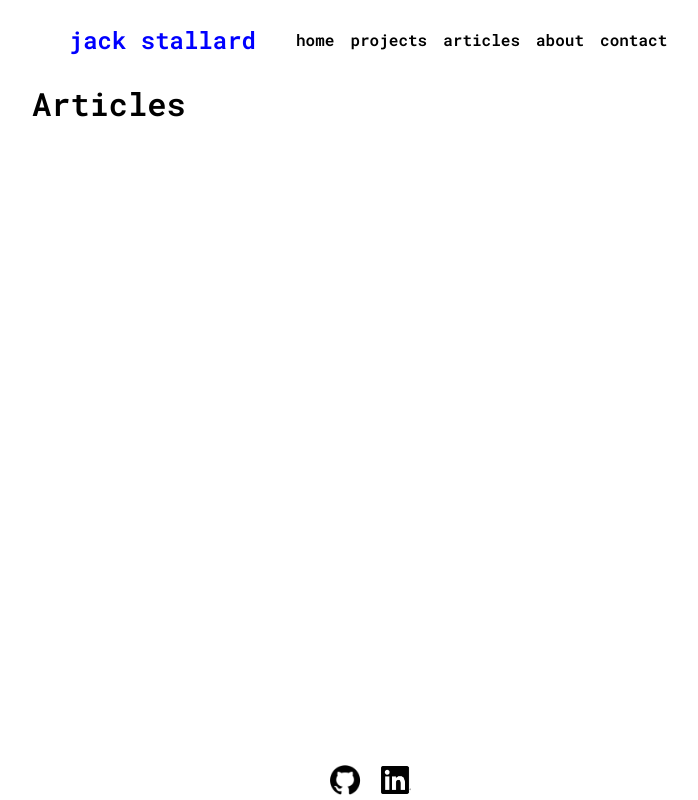
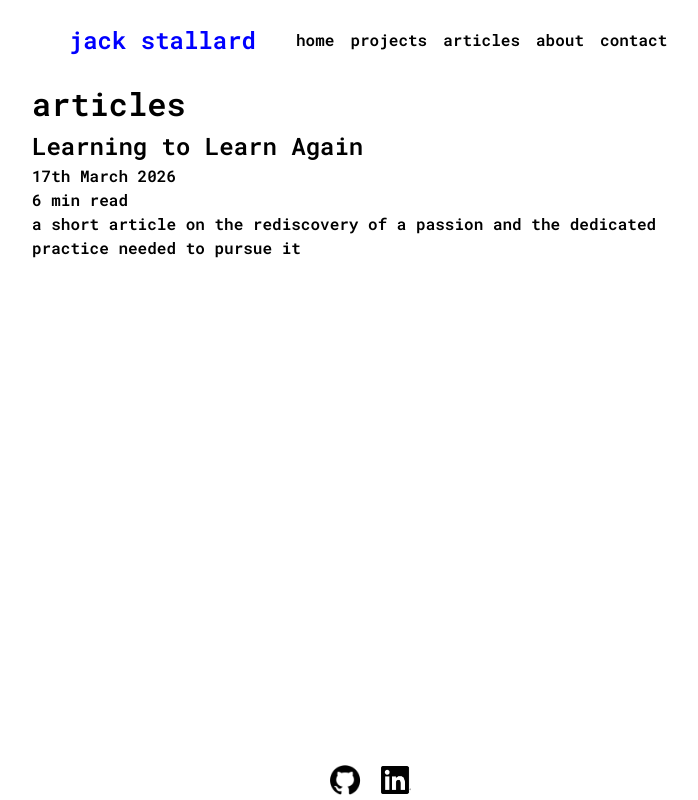
Before and after one commit to jckstllrd/personal-site, a React (Vite) app: page /articles in a window 1280 px wide. Shown: the whole page, without its empty margins (272-970 px from the left). Built offline with nearby package versions, Linux system fonts and the light colour scheme.

Commit message:
feat: add article card component for article preview

```diff
--- /dev/null
+++ b/src/components/ArticleCard/ArticleCard.tsx
@@ -0,0 +1,33 @@
+import { useNavigate } from "react-router";
+import styles from "./ArticleCard.module.css";
+interface ArticleCardProps {
+  id: number;
+  title: string;
+  desc: string;
+  datePublished: string;
+  readingTime: number;
+}
+function ArticleCard({
+  id,
+  title,
+  desc,
+  datePublished,
+  readingTime,
+}: ArticleCardProps) {
+  const navigate = useNavigate();
+  return (
+    <div
+      className={styles.articleCard}
+      onClick={() => navigate(`/articles/${id}`)}
+    >
+      <h2>{title}</h2>
+      <div className={styles.articleDetails}>
+        <p className={styles.datePublished}>{datePublished}</p>
+        <p className={styles.readingTime}>{readingTime} min read</p>
+      </div>
+      <p>{desc}</p>
+    </div>
+  );
+}
+
+export default ArticleCard;
--- a/src/pages/Articles/Articles.tsx
+++ b/src/pages/Articles/Articles.tsx
@@ -1,9 +1,19 @@
 import Container from "@/components/Container/Container";
+import ArticleCard from "@/components/ArticleCard/ArticleCard";
 
 function Articles() {
   return (
     <Container>
-      <h1>Articles</h1>
+      <h1>articles</h1>
+      <ArticleCard
+        id={1}
+        title={"Learning to Learn Again"}
+        desc={
+          "a short article on the rediscovery of a passion and the dedicated practice needed to pursue it"
+        }
+        datePublished={"17th March 2026"}
+        readingTime={6}
+      />
     </Container>
   );
 }
```
Also changed, not shown: src/components/ArticleCard/ArticleCard.module.css (added).
